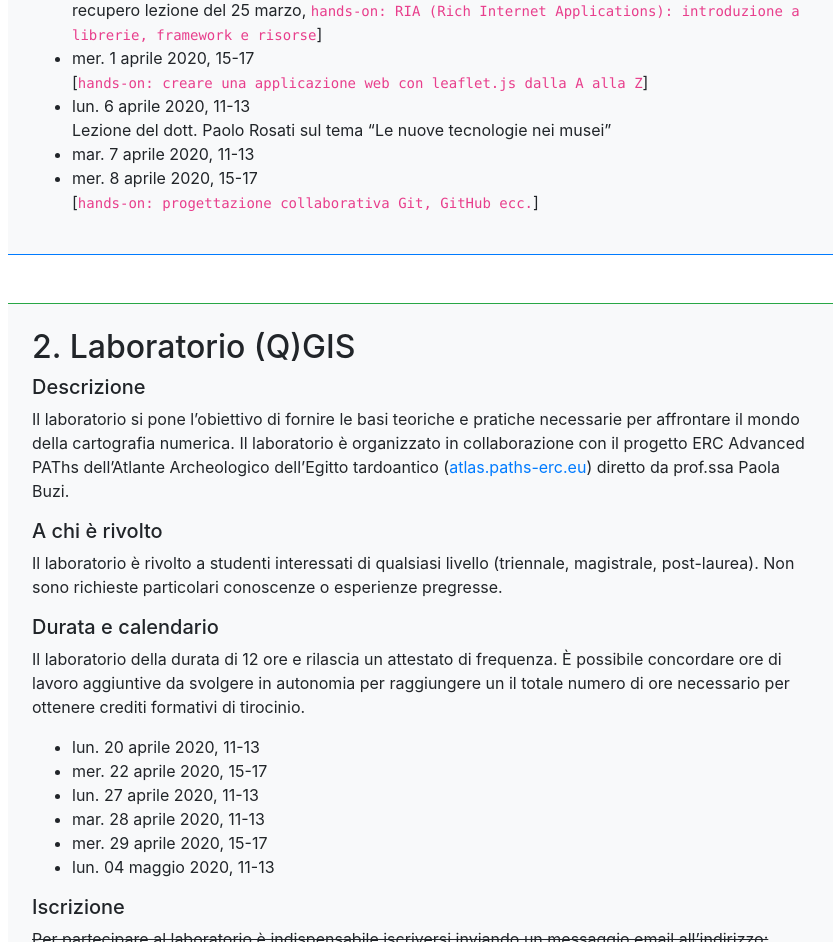
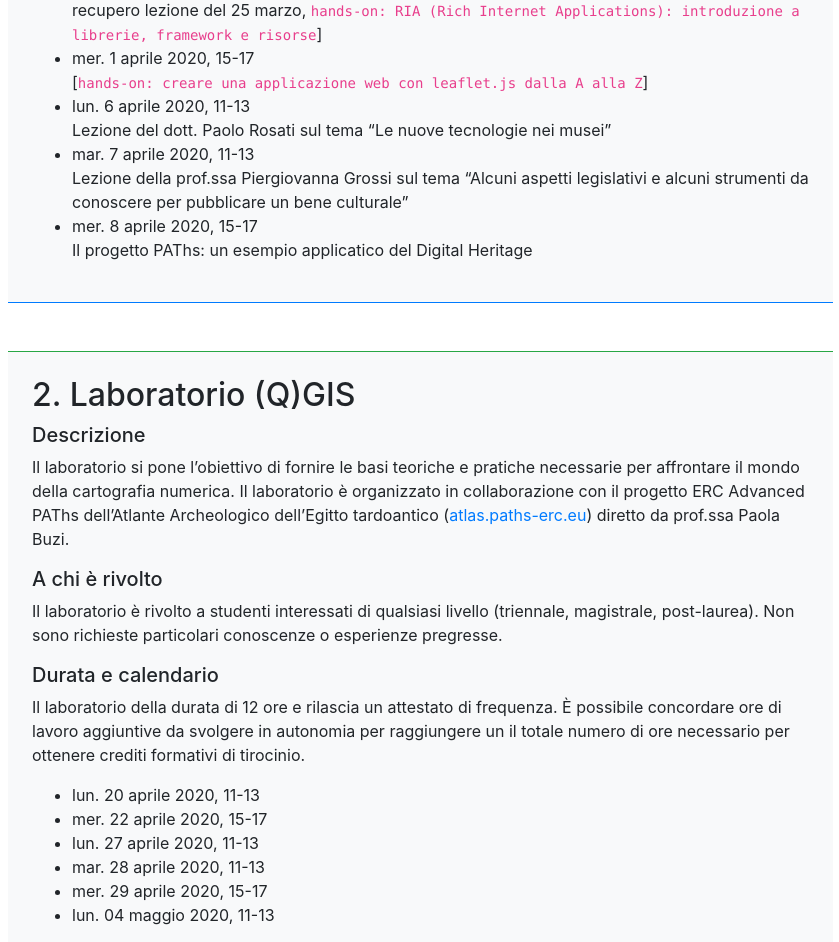
Before and after one commit to jbogdani/didattica-2019-2020, a plain HTML site: page index.html in a window 1280 px wide. Shown: the part 2195-3137 px from the top of the page, without its empty margins (362-1201 px from the left). Drawn offline with nearby package versions, Linux system fonts and the light colour scheme.

Commit message:
Update index.html

```diff
--- a/index.html
+++ b/index.html
@@ -85,8 +85,8 @@
                     <li>mar. 31 marzo 2020, 11-13[<br>recupero lezione del 25 marzo, <code>hands-on: RIA (Rich Internet Applications): introduzione a librerie, framework e risorse</code>]</li>
                     <li>mer. 1 aprile 2020, 15-17<br>[<code>hands-on: creare una applicazione web con leaflet.js dalla A alla Z</code>]</li>
                     <li>lun. 6 aprile 2020, 11-13<br>Lezione del dott. Paolo Rosati sul tema “Le nuove tecnologie nei musei”</li>
-                    <li>mar. 7 aprile 2020, 11-13</li>
-                    <li>mer. 8 aprile 2020, 15-17<br>[<code>hands-on: progettazione collaborativa Git, GitHub ecc.</code>]</li>
+                    <li>mar. 7 aprile 2020, 11-13<br>Lezione della prof.ssa Piergiovanna Grossi sul tema “Alcuni aspetti legislativi e alcuni strumenti da conoscere per pubblicare un bene culturale”</li>
+                    <li>mer. 8 aprile 2020, 15-17<br>Il progetto PAThs: un esempio applicatico del Digital Heritage</li>
                   </ul>
                 </div>
 
```
